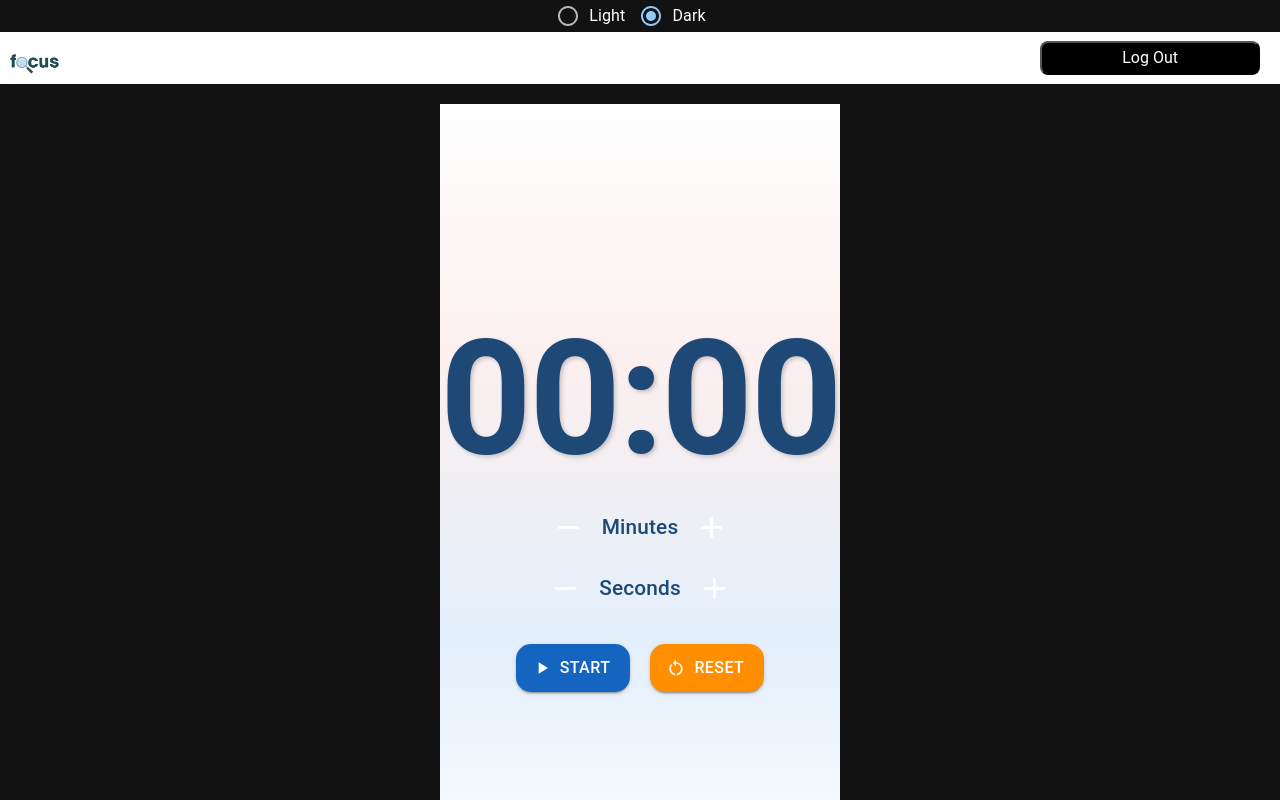
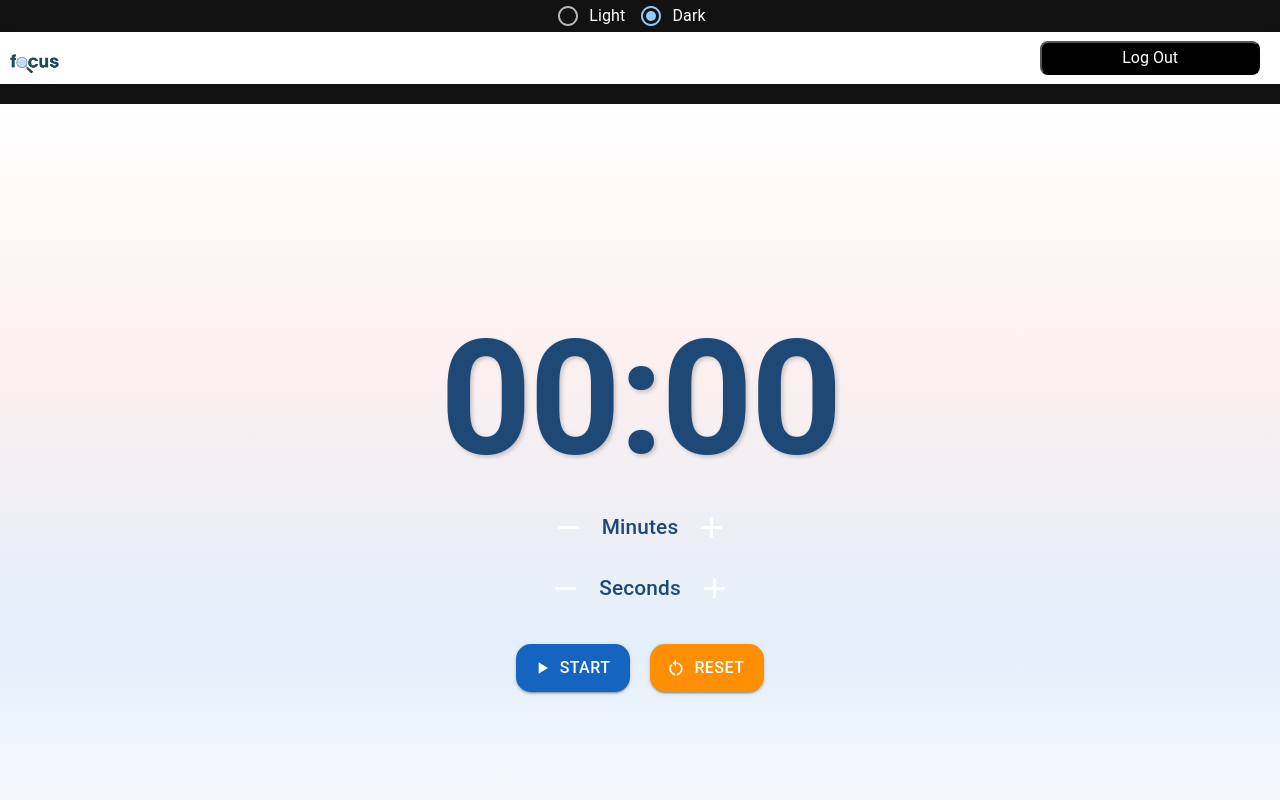
Before and after one commit to priscaolose/Group7_Capstone, a React (Create React App) app in the folder focus-app/: page /timer in a window 1280 px wide. Built offline with nearby package versions, Linux system fonts and the light colour scheme; the HTML template or start-up script is replaced by a standard one.

Commit message:
fixed timer page width issue

```diff
--- /dev/null
+++ b/focus-app/src/Components/ThemeToggler.js
@@ -0,0 +1,17 @@
+import React from "react";
+import { useColorScheme } from "@mui/material/styles";
+import { Button, Box } from "@mui/material";
+
+function ThemeToggler() {
+  const { mode, setMode } = useColorScheme();
+
+  return (
+    <Box sx={{ display: "flex", gap: 2, p: 2 }}>
+      <Button variant="contained" onClick={() => setMode("light")}>Light</Button>
+      <Button variant="contained" onClick={() => setMode("dark")}>Dark</Button>
+      <Button variant="contained" onClick={() => setMode("system")}>System</Button>
+    </Box>
+  );
+}
+
+export default ThemeToggler;
--- a/focus-app/src/Components/timerPage.js
+++ b/focus-app/src/Components/timerPage.js
@@ -127,6 +127,7 @@ function TimerPage() {
           alignItems: "center",
           justifyContent: "center",
           height: "100vh",
+          width: "100%",
           background: "linear-gradient(to bottom, #FFFFFF, #FCEFEF, #E3EFFB, #FFFFFF)",
         }}
       >
```
Also changed, not shown: 1 other file (tests, documents, lock files or other folders).
